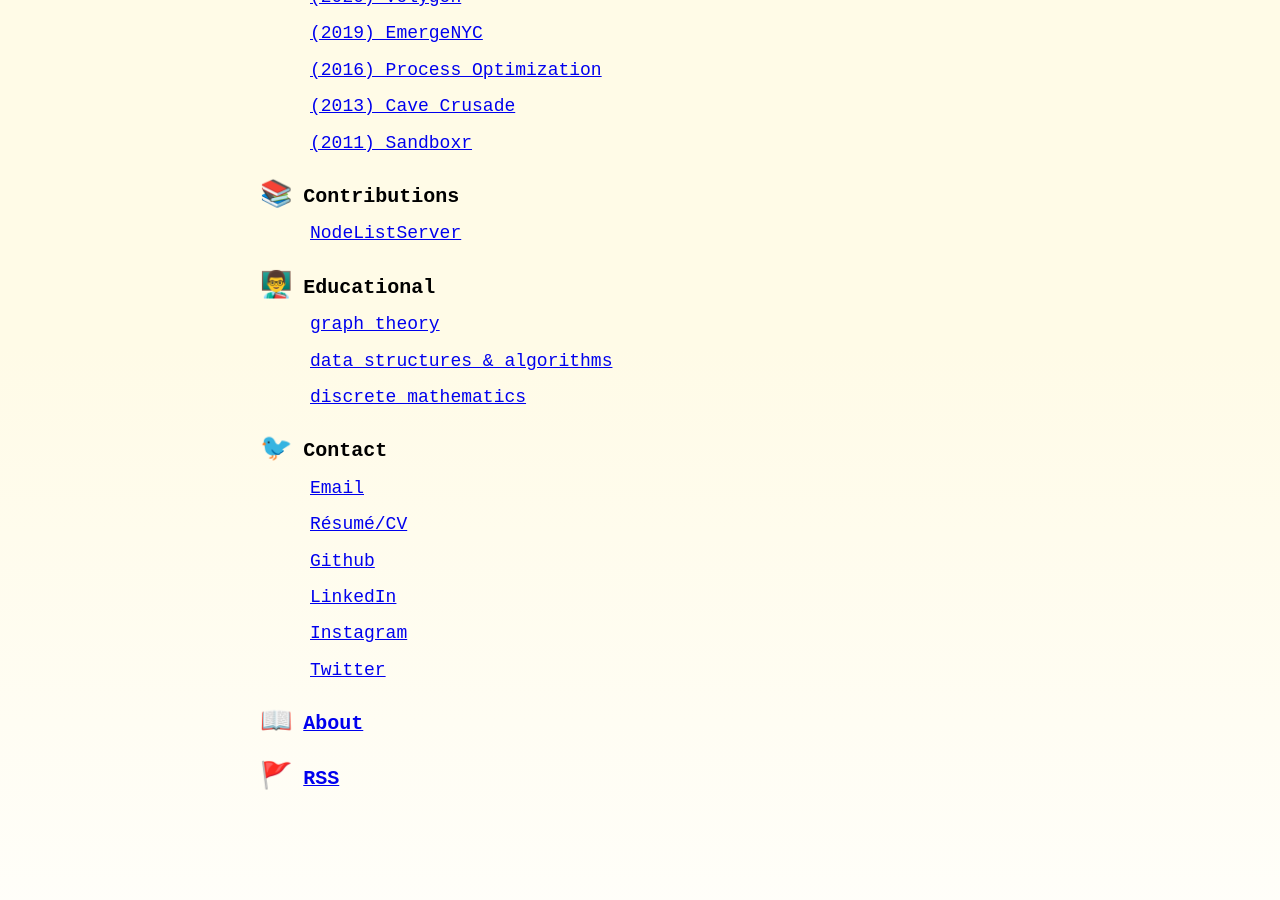
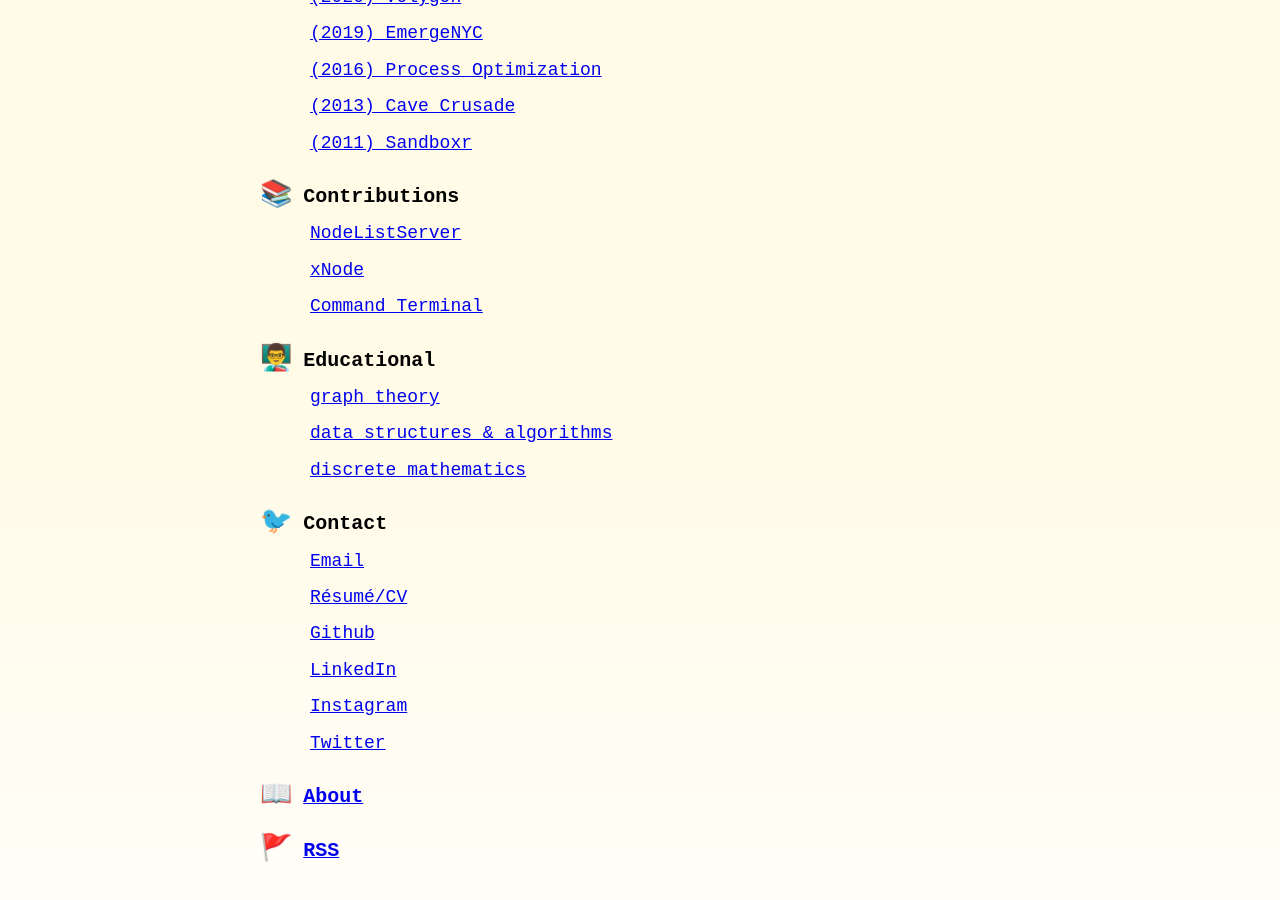
Before and after one commit to tatelax/tatelax.github.io, a Jekyll site: the page built from index.markdown, in a window 1280 px wide and 900 px high, scrolled down 784 px. Built offline with Jekyll 4.4.1, drawn with Linux system fonts in a browser that asks for light colours.

Commit message:
Update contributions.yml

```diff
--- a/_data/contributions.yml
+++ b/_data/contributions.yml
@@ -7,3 +7,7 @@ entries:
     entries:
       - title: NodeListServer
         url: https://github.com/SoftwareGuy/NodeListServer
+      - title: xNode
+        url: https://github.com/Siccity/xNode
+      - title: Command Terminal
+        url: https://github.com/stillwwater/command_terminal
```
